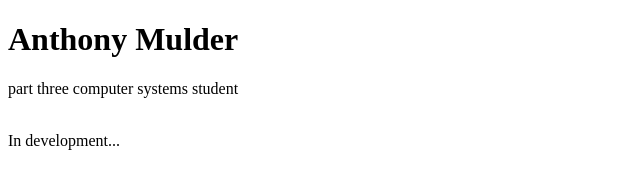
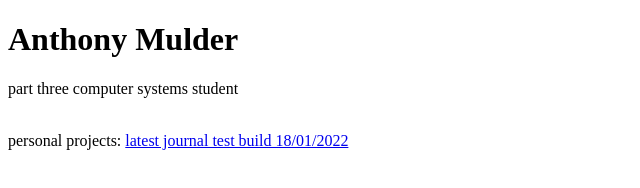
Before and after one commit to amul339/amul339.github.io, a plain HTML site: page index.html in a window 1280 px wide. Shown: the whole page, without its empty margins (0-640 px from the left). Drawn offline with Linux system fonts and the light colour scheme.

Commit message:
Update index.html

```diff
--- a/index.html
+++ b/index.html
@@ -4,6 +4,8 @@
 <h1>Anthony Mulder</h1>
 <p>part three computer systems student</p>
 <br>
-In development...
+personal projects:
+<a href="https://github.com/amul339/amul339.github.io/raw/04b12aa363e03debe6a06b65956bfa94d12a73d9/builds/Journal_v0.1.jar">latest journal test build 18/01/2022</a>
+<br>
 </body>
 </html>
```
